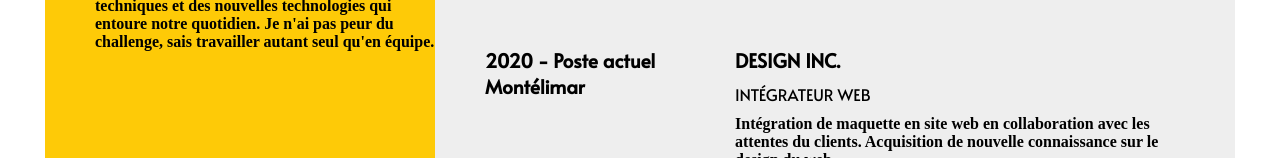
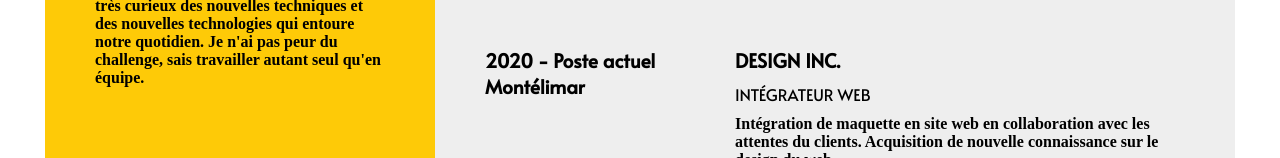
Before and after one commit to laurentGurbala/CV, a plain HTML site: page index.html in a window 1280 px wide. Shown: the part 794-952 px from the top of the page. Drawn offline with Linux system fonts and the light colour scheme; a web font is replaced by a local one.

Commit message:
Petit ajustement de marge dans la sidebar

```diff
--- a/style.css
+++ b/style.css
@@ -124,8 +124,7 @@ main h3, main h4, main h5 {
 }
 
 .sidebar p, .sidebar ul{
-    padding-left: 50px;
-    padding-bottom: 20px;
+    padding: 0 50px 20px 50px;
 }
 
 #photo{
```
